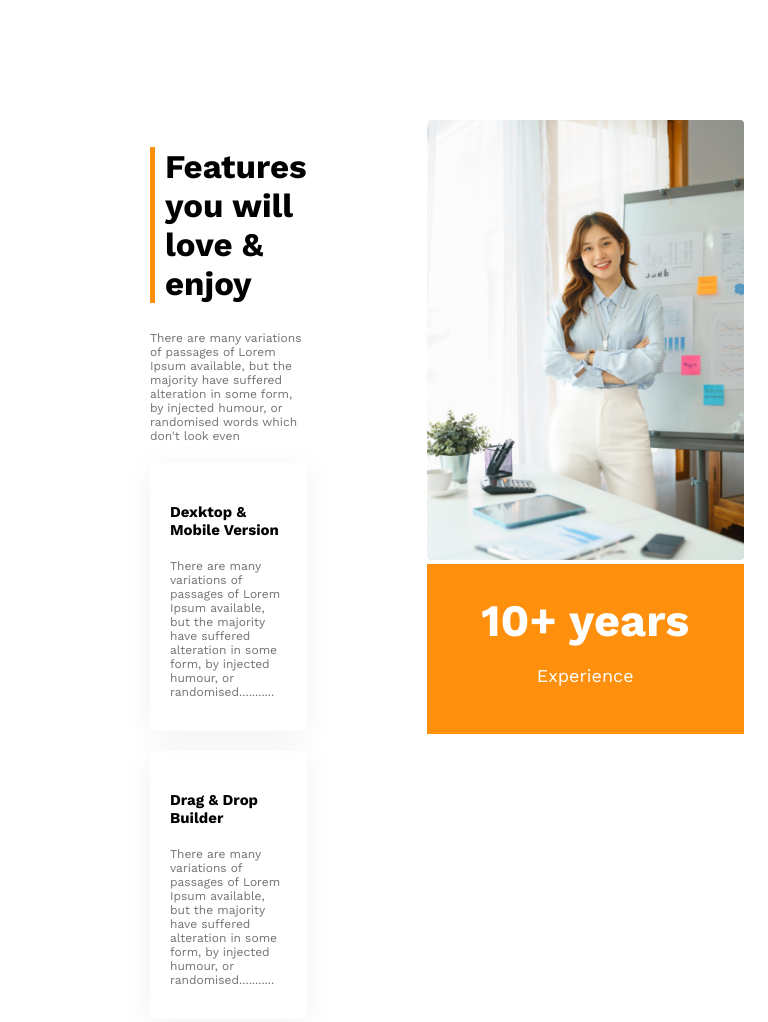
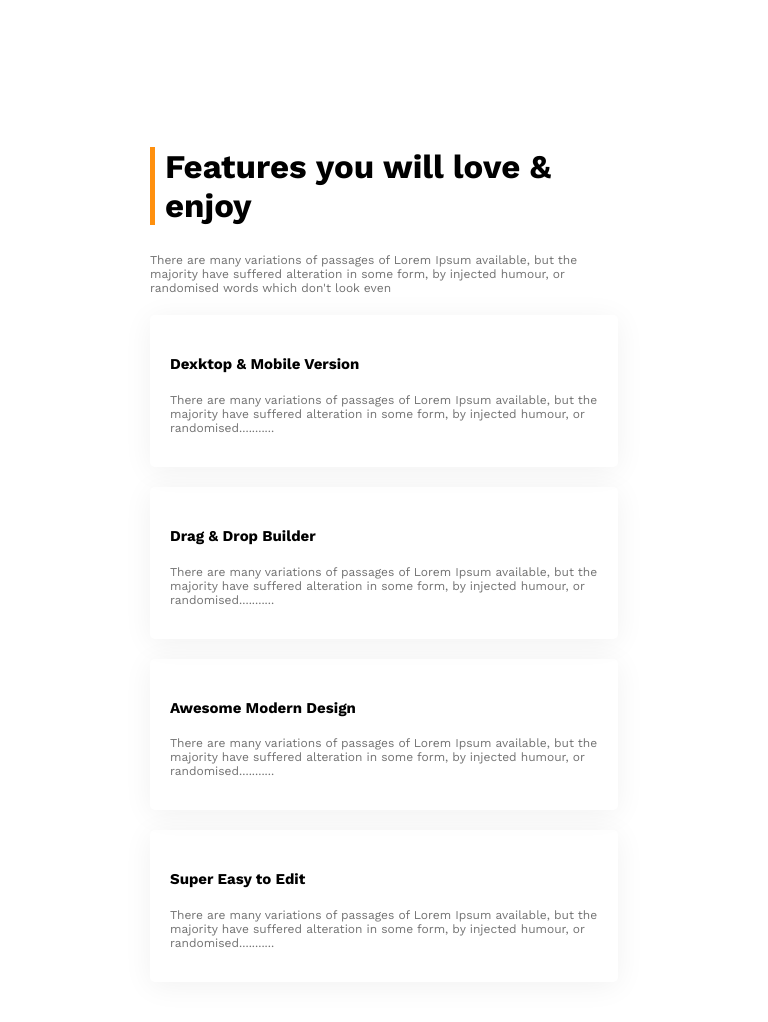
Before and after one commit to coder-wolf/module-9--g3-architecture-website, a plain HTML site: page index.html in a window 768 px wide. Shown: the part 1740-2762 px from the top of the page. Drawn offline with nearby package versions, Linux system fonts and the light colour scheme.

Commit message:
make features section responsive

```diff
--- a/styles/style.css
+++ b/styles/style.css
@@ -282,4 +282,8 @@ nav a {
     grid-template-columns: 1fr;
     padding: 63px;
   }
+
+  .features {
+    grid-template-columns: 1fr;
+  }
 }
```
